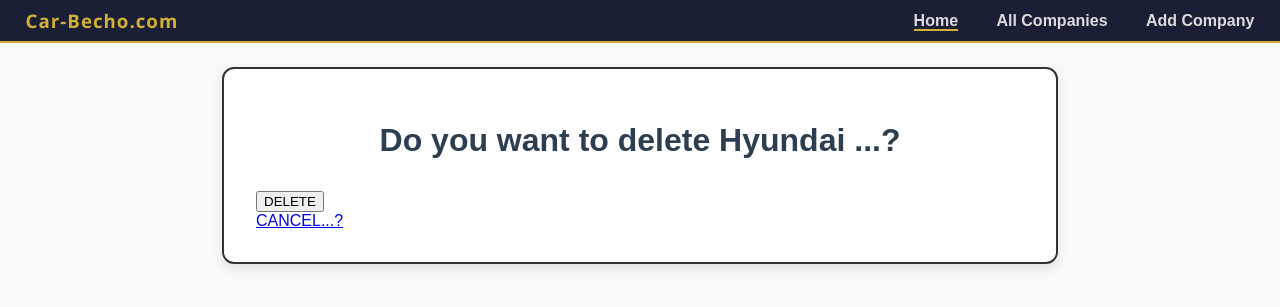
After one commit to NISHANTPATEL47/Cars, a Django app: page /company/delete/1/ in a window 1280 px wide. The commit adds this page. Shown: the top 307 px of the page. Run offline with Django 5.2, Linux system fonts and the light colour scheme; data comes from the database, SQL or seed files in the repository; both versions use the stored data as it was after the commit.

Commit message:
02-07-2025

```diff
--- a/cbvapp/models.py
+++ b/cbvapp/models.py
@@ -1,5 +1,5 @@
 from django.db import models
-
+from django.urls import reverse
 # Create your models here.
 class Company(models.Model):
     name=models.CharField(max_length=100)
@@ -11,6 +11,10 @@ class Company(models.Model):
     def __str__(self):
         return self.name
 
+    def get_absolute_url(self):
+        return reverse("detail",kwargs={"pk":self.pk})
+
+
 class Product(models.Model):
     product_name = models.CharField(max_length=100)
     color = models.CharField(max_length=100)
--- /dev/null
+++ b/cbvapp/templates/cbvapp/company_confirm_delete.html
@@ -0,0 +1,16 @@
+{% extends 'base.html' %}
+{% block content %}
+
+    <div class="container"
+        style="background-color: white; border: 2px solid #333; width: 60vw; border-radius: 12px; padding: 2rem;margin-top:3vh; margin-inline: auto; box-shadow: 0 4px 12px rgba(0, 0, 0, 0.1);">
+
+        <h1 style="text-align: center; color: #2c3e50; margin-bottom: 2rem;">Do you want to delete {{ company.name }} ...?</h1>
+
+        <form  method="POST">
+            {%csrf_token%}
+            <input type="submit" value="DELETE">
+        </form>
+        <a href="{% url 'list'%}">CANCEL...?</a>
+    </div>
+
+{% endblock %}
--- a/cbvapp/templates/cbvapp/company_detail.html
+++ b/cbvapp/templates/cbvapp/company_detail.html
@@ -21,7 +21,7 @@
     </h6>
      <div style="display: flex; gap: 1rem; margin-bottom: 1.5rem;">
         <a href="{% url 'update' pk=mycompanies.id %}" style="padding: 0.5rem 1.2rem; background-color: #3498db; color: white; border-radius: 5px; text-decoration: none; font-weight: 600; transition: background-color 0.3s;">Update</a>
-        <a href="#" style="padding: 0.5rem 1.2rem; background-color: #e74c3c; color: white; border-radius: 5px; text-decoration: none; font-weight: 600; transition: background-color 0.3s;">Delete</a>
+        <a href="{% url 'delete' pk=mycompanies.id %}" style="padding: 0.5rem 1.2rem; background-color: #e74c3c; color: white; border-radius: 5px; text-decoration: none; font-weight: 600; transition: background-color 0.3s;">Delete</a>
     </div>
 
     <hr style="border: none; height: 1px; background-color: #ccc; margin: 1rem 0;">
--- a/cbvapp/urls.py
+++ b/cbvapp/urls.py
@@ -3,8 +3,9 @@ from cbvapp import views
 
 urlpatterns=[
     path('',views.AllCompanies.as_view(),name='list'),
-    path('<int:pk>/',views.CompanieDetails.as_view(),name='home'),
+    path('<int:pk>/',views.CompanieDetails.as_view(),name='detail'),
     path('create/',views.AddNewCompany.as_view(),name='create'),
     path('update/<int:pk>/',views.CompanyUpdate.as_view(),name='update'),
+    path('delete/<int:pk>/',views.CompanyDelete.as_view(),name='delete'),
 
 ]
--- a/cbvapp/views.py
+++ b/cbvapp/views.py
@@ -1,7 +1,8 @@
 from django.shortcuts import render
 from django.http import HttpResponse
-from django.views.generic import View,TemplateView,ListView,DetailView,CreateView,UpdateView
+from django.views.generic import View,TemplateView,ListView,DetailView,CreateView,UpdateView,DeleteView
 from cbvapp.models import Company,Product
+from django.urls import reverse_lazy
 
 # Create your views here.
 # class Classname(View):
@@ -25,3 +26,7 @@ class AddNewCompany(CreateView):
 class CompanyUpdate(UpdateView):
     model=Company
     fields=['name','ceo']
+
+class CompanyDelete(DeleteView):
+    model=Company
+    success_url = reverse_lazy('list')
```
Also changed, not shown: db.sqlite3.
